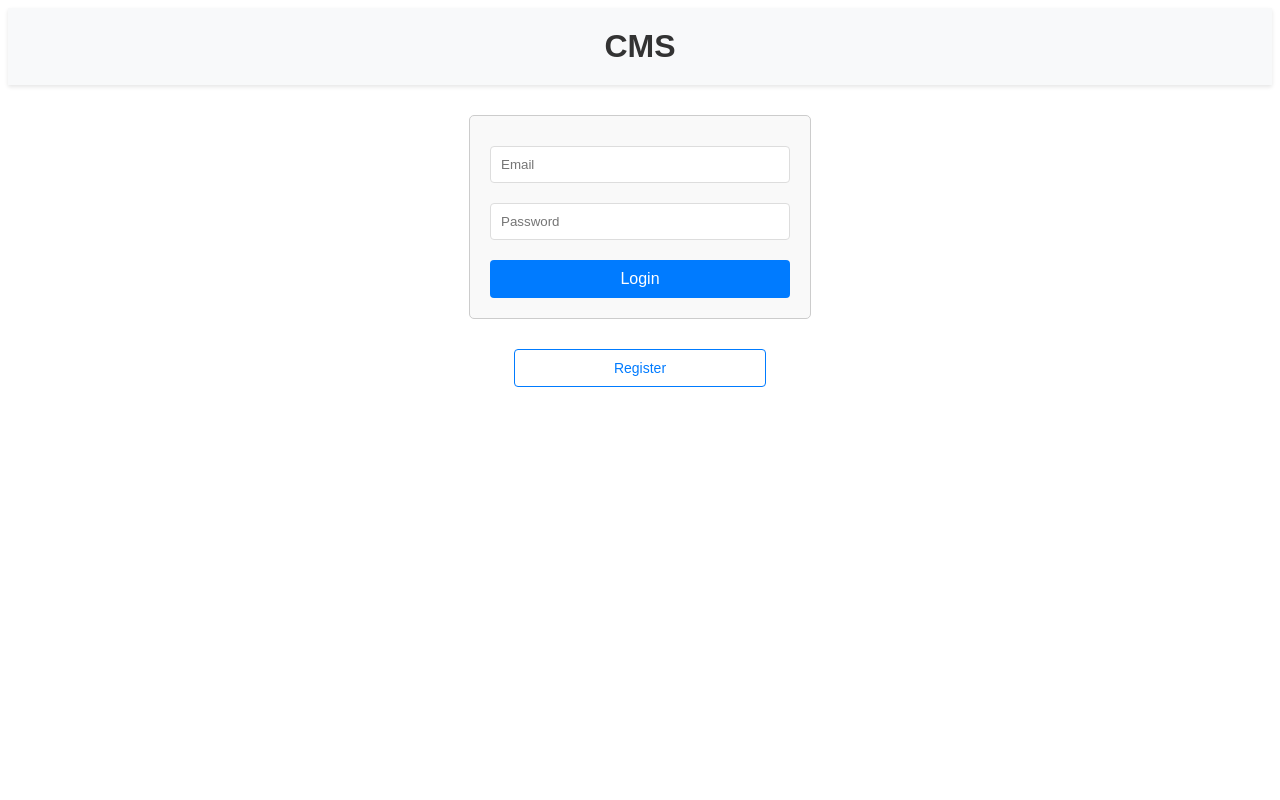
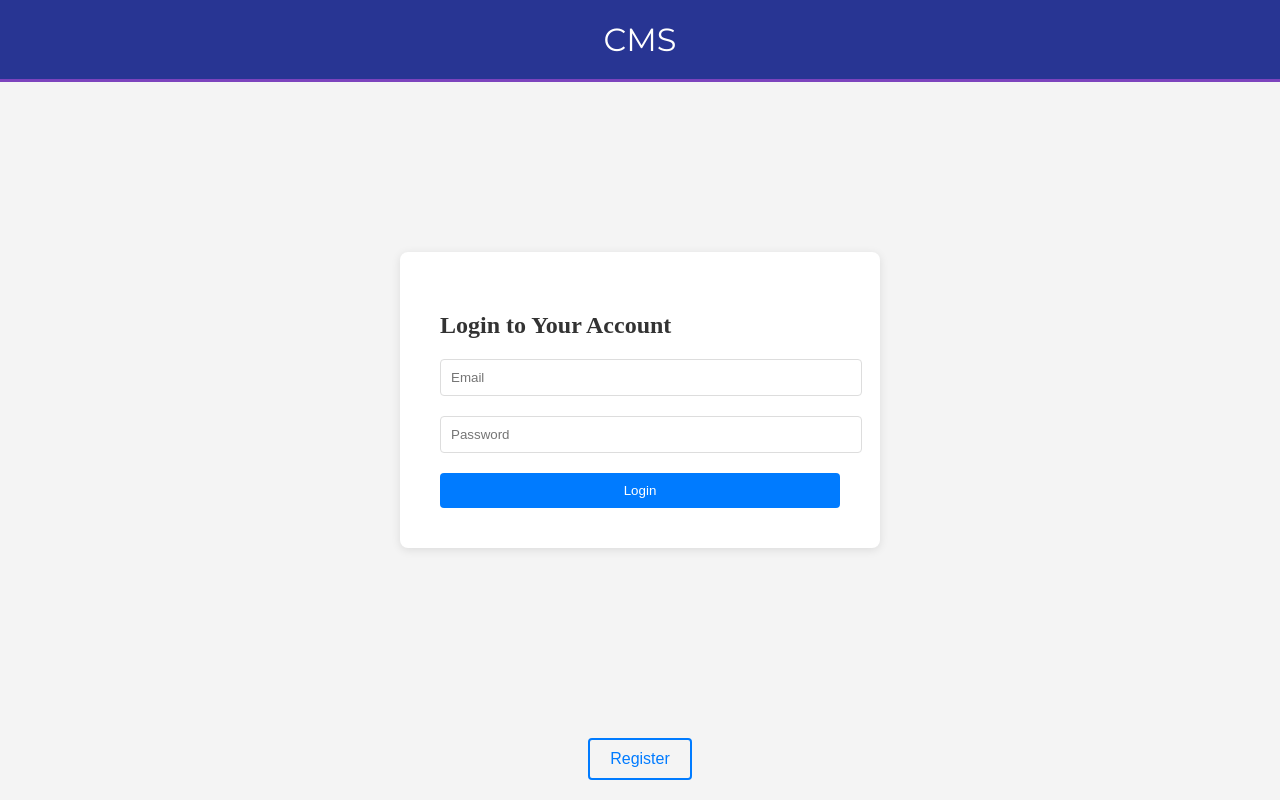
Before and after one commit to akshaybidwai09/CMS-Integration-Frontend, a React (Vite) app: page / in a window 1280 px wide. Built offline with nearby package versions, Linux system fonts and the light colour scheme.

Commit message:
adding css files

```diff
--- a/src/App.css
+++ b/src/App.css
@@ -1,282 +1,67 @@
-/* App.css */
+@import url('https://fonts.googleapis.com/css2?family=Roboto:wght@400;500;700&display=swap');
+@import url('https://fonts.googleapis.com/css2?family=Montserrat:wght@400;700&display=swap');
+
 .App {
-    text-align: center;
-    font-family: 'Arial', sans-serif;
+  display: flex;
+  flex-direction: column;
+  align-items: center; /* Center align the children */
+  min-height: 100vh; /* Full viewport height */
+  background-color: #f4f4f4;
+
 }
 
-  form {
-    margin: 20px auto;
-    padding: 20px;
-    border: 1px solid #ccc;
-    border-radius: 5px;
-    max-width: 300px;
-    background-color: #f9f9f9;
+.header {
+  width: 100%;
+  background-color: #283593; /* New background color, e.g., a deep purple */
+  color: #ffffff; /* Keeping the text color white for contrast */
+  padding: 20px 0;
+  font-size: 32px; /* Increased font size */
+  font-family: 'Montserrat', sans-serif;
+  text-align: center;
+  border-bottom: 3px solid #7c43bd; /* Border color adjusted to match the new background */
 }
 
-  input[type="email"],
-  input[type="password"],
-  input[type="text"],
-  input[type="date"] {
-    width: 100%;
-    padding: 10px;
-    margin: 10px 0;
-    border: 1px solid #ddd;
-    border-radius: 4px;
-    box-sizing: border-box;
+.login-container {
+  display: flex;
+  justify-content: center;
+  align-items: center;
+  flex-grow: 1; /* Allows container to fill available space */
 }
 
-  .form-button {
-    width: 100%;
-    padding: 10px;
-    margin-top: 10px;
-    border: none;
-    border-radius: 4px;
-    color: white;
-    background-color: #007bff;
-    cursor: pointer;
-    font-size: 16px; /* Customize as needed */
+.login-form {
+  padding: 40px;
+  background: #fff;
+  border-radius: 8px;
+  box-shadow: 0 2px 10px rgba(0, 0, 0, 0.1);
+  max-width: 400px;
+  margin: 20px 0; /* Add margin to separate from header/footer */
 }
 
-  .form-button:hover {
-    background-color: #0056b3;
-  }
+/* Rest of your existing styles for login form, inputs, and buttons */
 
-  button {
-    width: 100%;
-    padding: 10px;
-    margin-top: 10px;
-    border: none;
-    border-radius: 4px;
-    color: white;
-    background-color: #007bff;
-    cursor: pointer;
-  }
-
-  button:hover {
-    background-color: #0056b3;
-  }
-
-  .toggle-button {
+.inactive-button {
   background-color: transparent;
   color: #007bff;
-    padding: 5px 10px;
-    border: 1px solid #007bff;
-    margin-top: 10px;
+  padding: 10px 20px;
+  border: 2px solid #007bff;
+  border-radius: 4px;
+  margin: 20px auto; /* Center the button */
+  display: block; /* Make the button a block element */
+  font-size: 16px;
+  cursor: pointer;
   transition: all 0.3s ease;
-  }
-
-  .toggle-button:hover {
-    background-color: #007bff;
-    color: white;
-  }
-
-  .form-container {
-    display: flex;
-    flex-direction: column;
-    align-items: center;
-    justify-content: center;
-    min-height: 100vh;
-  }
-
-  .form-title {
-    color: #333;
-    margin-bottom: 20px;
-  }
-
-
-  /* App.css */
-.active-button {
-    width: 100%;
-    padding: 15px;
-    margin-top: 10px;
-    border: none;
-    border-radius: 4px;
-    color: white;
-    background-color: #007bff;
-    cursor: pointer;
-    font-size: 16px;
-  }
-
-  .active-button:hover {
-    background-color: #0056b3;
-  }
-
-  .inactive-button {
-    width: 20%; /* Smaller width for the inactive button */
-    padding: 10px;
-    margin-top: 10px;
-    border: 1px solid #007bff;
-    border-radius: 4px;
-    color: #007bff;
-    background-color: transparent;
-    cursor: pointer;
-    font-size: 14px;
+  margin-top: 20px;
 }
 
 .inactive-button:hover {
-    background-color: #e7f3ff;
+  background-color: #007bff;
+  color: #fff;
 }
 
-  .header {
-    text-align: center;
-    padding: 20px 0;
-    background-color: #f8f9fa;
-    color: #333;
-    margin-bottom: 30px;
-    font-size: 32px;
-    font-weight: bold;
-    box-shadow: 0 2px 4px rgba(0, 0, 0, 0.1);
+/* Add styles to remove scrollbar if not necessary */
+body, html {
+  height: 100%;
+  margin: 0;
+  padding: 0;
+  overflow-x: hidden;
 }
-
-  .main-page nav ul {
-    list-style: none;
-    padding: 0;
-    margin: 0;
-    display: flex;
-    justify-content: flex-end; /* Align to the right */
-    gap: 10px; /* Space between the links */
-  }
-
-  .main-page nav li {
-    display: flex;
-  }
-
-  .main-page nav a {
-    text-decoration: none;
-    color: blue; /* Example text color */
-    font-weight: bold;
-    padding: 10px; /* Padding for clickable area */
-  }
-
-  /* Add a hover effect for the links */
-  .main-page nav a:hover {
-    text-decoration: underline;
-  }
-
-  /* Add styles for the textarea and file input */
-form textarea {
-    width: 100%;
-    margin-bottom: 10px;
-    padding: 10px;
-    resize: vertical; /* Allows the user to resize the textarea vertically */
-  }
-
-  form input[type="file"] {
-    margin-bottom: 10px;
-  }
-
-  .activity {
-    max-width: 600px;
-    margin: 0 auto;
-    padding: 20px;
-    font-family: Arial, sans-serif;
-  }
-
-  .activity h1 {
-    text-align: center;
-    color: #333;
-  }
-
-  .activity-feed {
-    margin-top: 20px;
-    border-top: 2px solid #eee;
-  }
-
-  .activity-item {
-    padding: 15px;
-    border-bottom: 1px solid #eee;
-  }
-
-  .blog-text {
-    font-size: 1.1em;
-    color: #555;
-    margin-bottom: 10px;
-  }
-
-  .date {
-    font-size: 0.9em;
-    color: #999;
-  }
-
-  .no-activity {
-    text-align: center;
-    color: #888;
-  }
-  .user-post-image {
-    width: 300px;
-    height: 200px;
-    object-fit: cover;
-  }
-
-
-
-  /*
-   */
-
-   .activity {
-    display: flex;
-    flex-direction: column;
-    align-items: center;
-  }
-
-  .activity-feed {
-    width: 100%;
-    max-width: 600px; /* Adjust the width as needed */
-    margin-top: 20px;
-  }
-
-  .activity-item {
-    background-color: #f9f9f9;
-    border: 1px solid #ddd;
-    border-radius: 8px;
-    margin-bottom: 20px;
-    padding: 15px;
-    text-align: center;
-  }
-
-  .user-post-image {
-    width: 100%; /* Full width of the container */
-    height: auto; /* Keep the original aspect ratio */
-    border-radius: 8px;
-    margin-bottom: 10px; /* Space between image and text */
-  }
-
-  .blog-text {
-    margin-top: 10px;
-    font-size: 1em;
-    color: #333;
-  }
-
-  .date {
-    margin-top: 5px;
-    font-size: 0.8em;
-    color: #666;
-  }
-
-  .no-activity {
-    font-size: 1em;
-    color: #666;
-  }
-
-  .error-message {
-    color: red;
-  }
-  .categories {
-    display: flex;
-    justify-content: center;
-    margin-bottom: 20px;
-  }
-
-  .category-button {
-    font-weight: bold;
-    margin: 0 10px;
-    padding: 5px 15px;
-    border: none;
-    background-color: #150b0b;
-    cursor: pointer;
-  }
-
-  .category-button.active {
-    background-color: #17701a;
-    font-weight: bold;
-  }
--- /dev/null
+++ b/src/components/Login.css
@@ -0,0 +1,51 @@
+.login-container {
+    display: flex;
+    justify-content: center;
+    align-items: center;
+    width: 100%; /* Ensure it takes full width */
+    flex-grow: 1;
+  }
+
+  .login-form {
+    margin: 20px; /* Adjust margin */
+    padding: 40px;
+    background: #fff;
+    border-radius: 8px;
+    box-shadow: 0 2px 10px rgba(0, 0, 0, 0.1);
+    max-width: 400px;
+    width: 100%;
+  }
+
+  .login-form h2 {
+    margin-bottom: 20px;
+    color: #333;
+  }
+
+  .login-form input[type="email"],
+  .login-form input[type="password"] {
+    width: 100%;
+    padding: 10px;
+    margin-bottom: 20px;
+    border: 1px solid #ddd;
+    border-radius: 4px;
+  }
+
+  .login-form .login-button {
+    width: 100%;
+    padding: 10px;
+    background-color: #007bff;
+    color: #fff;
+    border: none;
+    border-radius: 4px;
+    cursor: pointer;
+    transition: background-color 0.3s;
+  }
+
+  .login-form .login-button:hover {
+    background-color: #0056b3;
+  }
+
+  .login-message {
+    margin-bottom: 20px;
+    color: red;
+  }
--- a/src/components/Login.tsx
+++ b/src/components/Login.tsx
@@ -1,6 +1,7 @@
 import React, { useState } from "react";
 import { useHistory } from "react-router-dom";
 import axios from "axios";
+import "./Login.css";
 
 type UserLoginData = {
   email: string;
@@ -45,8 +46,10 @@ const Login: React.FC = () => {
   };
 
   return (
-    <div>
-      {message && <div>{message}</div>}
+    <div className="login-container">
+      <div className="login-form">
+        <h2>Login to Your Account</h2>
+        {message && <div className="login-message">{message}</div>}
         <form onSubmit={handleSubmit}>
           <input
             type="email"
@@ -64,10 +67,11 @@ const Login: React.FC = () => {
             placeholder="Password"
             required
           />
-        <button className="form-button" type="submit">
+          <button type="submit" className="login-button">
             Login
           </button>
         </form>
+      </div>
     </div>
   );
 };
--- /dev/null
+++ b/src/components/Profile.css
@@ -0,0 +1,8 @@
+.profile-card {
+    margin: 0 auto; /* Center horizontally */
+    padding: 40px;
+    border-radius: 8px;
+    box-shadow: 0 2px 10px rgba(0, 0, 0, 0.1);
+    background: #fff;
+    /* The card will naturally size itself based on its content */
+  }
--- a/src/components/Profile.tsx
+++ b/src/components/Profile.tsx
@@ -1,4 +1,5 @@
 import React, { useState, useEffect } from "react";
+import "./Profile.css"; // Import the CSS file for Profile
 
 type User = {
   id: string;
@@ -35,13 +36,27 @@ const Profile: React.FC = () => {
   const formattedDob = isValidDate ? dob.toLocaleDateString() : "Invalid Date";
 
   return (
-    <div className="profile">
+    <div className="profile-card">
       <h1>Profile Information</h1>
-      <p>ID: {userInfo.id}</p>
-      <p>First Name: {userInfo.firstName}</p> {/* updated from firstName */}
-      <p>Last Name: {userInfo.lastName}</p> {/* updated from lastName */}
-      <p>Date of Birth: {formattedDob}</p>
-      <p>Email: {userInfo.email}</p>
+      {userInfo && (
+        <>
+          <p>
+            <span>ID:</span> {userInfo.id}
+          </p>
+          <p>
+            <span>First Name:</span> {userInfo.firstName}
+          </p>
+          <p>
+            <span>Last Name:</span> {userInfo.lastName}
+          </p>
+          <p>
+            <span>Date of Birth:</span> {formattedDob}
+          </p>
+          <p>
+            <span>Email:</span> {userInfo.email}
+          </p>
+        </>
+      )}
     </div>
   );
 };
--- /dev/null
+++ b/src/components/UserRegistration.css
@@ -0,0 +1,53 @@
+.registration-container {
+    display: flex;
+    justify-content: center;
+    align-items: center;
+    height: 100vh;
+    background-color: #f4f4f4;
+  }
+
+  .registration-form {
+    background: #fff;
+    padding: 40px;
+    border-radius: 8px;
+    box-shadow: 0 2px 10px rgba(0, 0, 0, 0.1);
+    max-width: 400px;
+    width: 100%;
+    text-align: center;
+  }
+
+  .registration-form h2 {
+    margin-bottom: 20px;
+    color: #333;
+  }
+
+  .registration-form input[type="text"],
+  .registration-form input[type="email"],
+  .registration-form input[type="password"],
+  .registration-form input[type="date"] {
+    width: 100%;
+    padding: 10px;
+    margin-bottom: 20px;
+    border: 1px solid #ddd;
+    border-radius: 4px;
+  }
+
+  .registration-form .registration-button {
+    width: 100%;
+    padding: 10px;
+    background-color: #007bff;
+    color: #fff;
+    border: none;
+    border-radius: 4px;
+    cursor: pointer;
+    transition: background-color 0.3s;
+  }
+
+  .registration-form .registration-button:hover {
+    background-color: #0056b3;
+  }
+
+  .registration-message {
+    margin-bottom: 20px;
+    color: red;
+  }
```
Also changed, not shown: src/components/Activity.tsx (+12 -13 lines), src/components/MainPage.css (added, +56 -0 lines), src/components/MainPage.tsx (+24 -5 lines), src/components/NewPost.css (added, +53 -0 lines), src/components/NewPost.tsx (+27 -17 lines), src/components/UserRegistration.tsx (+14 -6 lines), 1 other file (tests, documents, lock files or other folders). Lines whose indentation alone changed are shown as unchanged.
